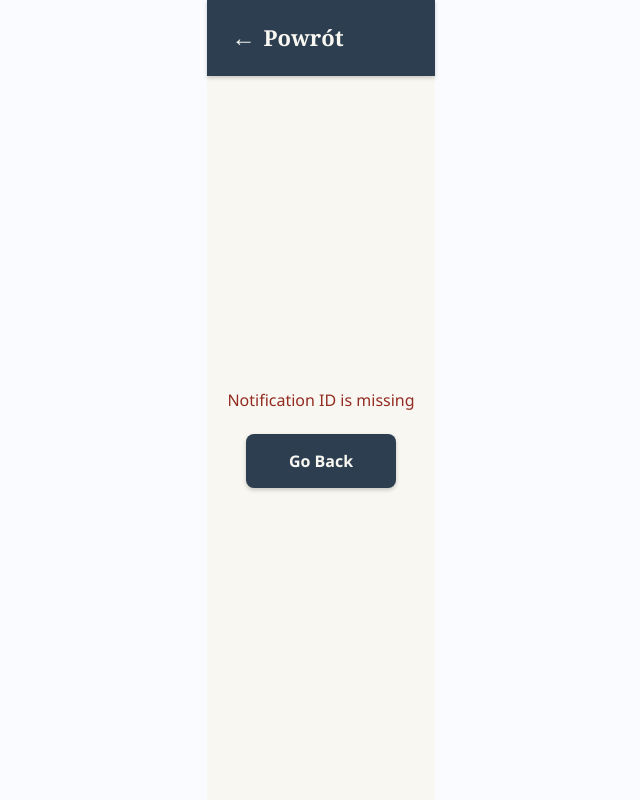
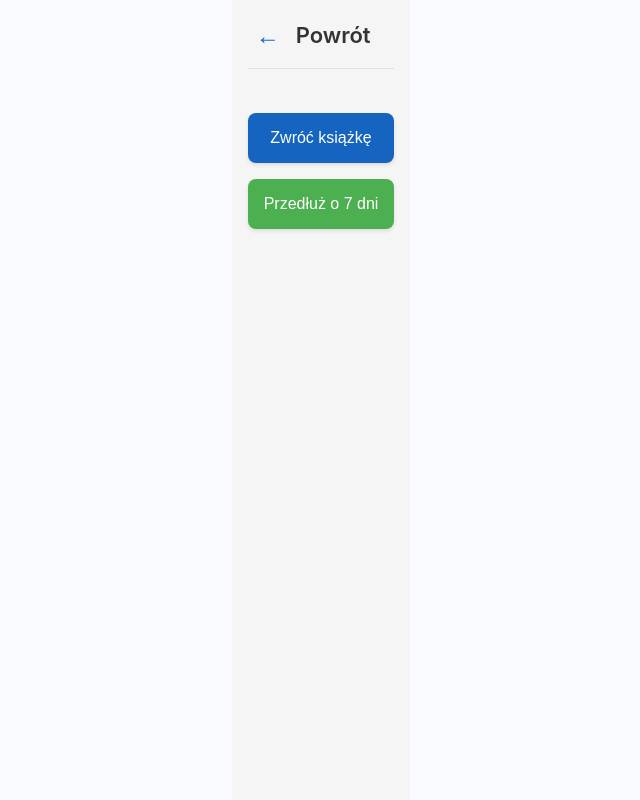
Before and after one commit to KajetanJanusz/biblioteka_drf_vue, a React (Vite) app: page /return-book/1 in a window 1280 px wide. Shown: the whole page, without its empty margins (319-959 px from the left). Built offline with nearby package versions, Linux system fonts and the light colour scheme.

Commit message:
fix return book

```diff
--- a/src/screens/DashboardCustomer.jsx
+++ b/src/screens/DashboardCustomer.jsx
@@ -211,10 +211,12 @@ const DashboardCustomer = () => {
                 <div
                   className={
                     'inline-block mt-2 px-2 py-1 text-xs rounded text-white ' +
-                    (b.is_extended ? 'bg-gray-600' : 'bg-blue-800')
+                    (b.status === 'pending' ? 'bg-yellow-500' :
+                     b.is_extended ? 'bg-gray-600' : 'bg-blue-800')
                   }
                 >
-                  {b.is_extended ? 'Przedłużony' : daysRemaining(b.due_date)}
+                  {b.status === 'pending' ? 'Oczekujący' :
+                   b.is_extended ? 'Przedłużony' : daysRemaining(b.due_date)}
                 </div>
                 <div className="text-xs text-gray-600 mt-1">
                   {formatDate(b.rental_date)} – {formatDate(b.due_date)}
--- a/src/screens/ReturnBook.jsx
+++ b/src/screens/ReturnBook.jsx
@@ -1,12 +1,10 @@
 import React, { useState } from 'react';
-import { useNavigate, useParams, useLocation } from 'react-router-dom';
+import { useNavigate, useParams } from 'react-router-dom';
 import { bookApi } from '../services/apiServices';
 
 const ReturnBook = () => {
   const navigate = useNavigate();
   const { rentalId } = useParams();
-  const location = useLocation();
-  const notificationId = location.state?.notificationId;
   const [loading, setLoading] = useState(false);
 
   const returnBook = async () => {
@@ -46,7 +44,7 @@ const ReturnBook = () => {
     }
   };
 
-  if (!rentalId || !notificationId) {
+  if (!rentalId) {
     return (
       <div style={styles.safeArea}>
         <div style={styles.container}>
@@ -57,9 +55,7 @@ const ReturnBook = () => {
             <h1 style={styles.headerTitle}>Powrót</h1>
           </div>
           <div style={styles.contentContainer}>
-            <p style={styles.errorText}>
-              {!rentalId ? 'Rental ID is missing' : 'Notification ID is missing'}
-            </p>
+            <p style={styles.errorText}>Rental ID is missing</p>
             <button style={styles.button} onClick={() => navigate(-1)}>
               <span style={styles.buttonText}>Go Back</span>
             </button>
@@ -112,118 +108,139 @@ const ReturnBook = () => {
   );
 };
 
-// Inline styles to replace React Native StyleSheet
 const styles = {
   safeArea: {
     flex: 1,
-    backgroundColor: '#2c3e50',
+    backgroundColor: '#f5f5f5',
     minHeight: '100vh',
+  },
+  container: {
+    maxWidth: '600px',
+    margin: '0 auto',
+    padding: '16px',
     display: 'flex',
     flexDirection: 'column',
-  },
-  container: {
-    flex: 1,
-    backgroundColor: '#f9f7f1',
-    minHeight: '100vh',
-    display: 'flex',
-    flexDirection: 'column',
+    height: '100%',
   },
   header: {
     display: 'flex',
-    flexDirection: 'row',
     alignItems: 'center',
-    backgroundColor: '#2c3e50',
-    padding: '16px',
-    boxShadow: '0 2px 4px rgba(0, 0, 0, 0.2)',
+    marginBottom: '24px',
+    paddingBottom: '12px',
+    borderBottom: '1px solid #e0e0e0',
+  },
+  backButton: {
+    background: 'none',
+    border: 'none',
+    cursor: 'pointer',
+    fontSize: '24px',
+    padding: '8px',
+    marginRight: '8px',
+    color: '#1565c0',
+    display: 'flex',
+    alignItems: 'center',
+    justifyContent: 'center',
+    borderRadius: '50%',
+    width: '40px',
+    height: '40px',
+    transition: 'background-color 0.2s',
+  },
+  backButtonText: {
+    fontSize: '24px',
+    lineHeight: '1',
   },
   headerTitle: {
     fontSize: '22px',
-    fontWeight: 'bold',
-    color: '#f9f7f1',
-    marginLeft: '16px',
-    fontFamily: 'Georgia, serif',
-    margin: 0,
+    fontWeight: '600',
+    margin: '0',
+    color: '#333',
   },
   buttonsContainer: {
-    flex: 1,
+    display: 'flex',
+    flexDirection: 'column',
+    gap: '16px',
+    marginTop: '20px',
+  },
+  button: {
+    backgroundColor: '#1565c0',
+    border: 'none',
+    borderRadius: '8px',
+    color: 'white',
+    cursor: 'pointer',
+    padding: '16px',
+    fontSize: '16px',
+    fontWeight: '500',
+    transition: 'background-color 0.2s',
+    boxShadow: '0 2px 4px rgba(0, 0, 0, 0.1)',
+  },
+  buttonExtend: {
+    backgroundColor: '#4caf50',
+    border: 'none',
+    borderRadius: '8px',
+    color: 'white',
+    cursor: 'pointer',
+    padding: '16px',
+    fontSize: '16px',
+    fontWeight: '500',
+    transition: 'background-color 0.2s',
+    boxShadow: '0 2px 4px rgba(0, 0, 0, 0.1)',
+  },
+  buttonText: {
+    fontWeight: '500',
+  },
+  loadingContainer: {
+    display: 'flex',
+    justifyContent: 'center',
+    alignItems: 'center',
+    height: '200px',
+  },
+  spinner: {
+    width: '40px',
+    height: '40px',
+    border: '4px solid rgba(0, 0, 0, 0.1)',
+    borderRadius: '50%',
+    borderTop: '4px solid #1565c0',
+    animation: 'spin 1s linear infinite',
+  },
+  contentContainer: {
     display: 'flex',
     flexDirection: 'column',
     justifyContent: 'center',
     alignItems: 'center',
-    padding: '20px',
-  },
-  contentContainer: {
-    flex: 1,
-    display: 'flex',
-    flexDirection: 'column',
-    justifyContent: 'center',
-    alignItems: 'center',
-    padding: '20px',
-  },
-  backButton: {
-    background: 'none',
-    border: 'none',
-    padding: '8px',
-    cursor: 'pointer',
-  },
-  backButtonText: {
-    fontSize: '24px',
-    color: '#f9f7f1',
-    fontWeight: 'bold',
-  },
-  button: {
-    backgroundColor: '#2c3e50',
-    padding: '16px',
-    borderRadius: '8px',
-    marginBottom: '20px',
-    width: '80%',
-    textAlign: 'center',
-    boxShadow: '0 2px 4px rgba(0, 0, 0, 0.2)',
-    border: 'none',
-    cursor: 'pointer',
-  },
-  buttonExtend: {
-    backgroundColor: '#27ae60',
-    padding: '16px',
-    borderRadius: '8px',
-    marginBottom: '20px',
-    width: '80%',
-    textAlign: 'center',
-    boxShadow: '0 2px 4px rgba(0, 0, 0, 0.2)',
-    border: 'none',
-    cursor: 'pointer',
-  },
-  buttonText: {
-    color: '#f9f7f1',
-    fontSize: '16px',
-    fontWeight: 'bold',
-    fontFamily: 'Avenir, "Segoe UI", sans-serif',
-  },
-  loadingContainer: {
-    flex: 1,
-    display: 'flex',
-    justifyContent: 'center',
-    alignItems: 'center',
-  },
-  spinner: {
-    width: '40px',
-    height: '40px',
-    border: '4px solid rgba(44, 62, 80, 0.2)',
-    borderRadius: '50%',
-    borderTop: '4px solid #2c3e50',
-    animation: 'spin 1s linear infinite',
+    padding: '32px 16px',
+    gap: '24px',
   },
   errorText: {
+    color: '#d32f2f',
+    fontSize: '18px',
     textAlign: 'center',
-    margin: '20px 0',
-    fontSize: '16px',
-    color: '#922b21',
-    fontFamily: 'Avenir, "Segoe UI", sans-serif',
   },
   '@keyframes spin': {
     '0%': { transform: 'rotate(0deg)' },
     '100%': { transform: 'rotate(360deg)' },
-  }
+  },
 };
 
+// Dodanie animacji dla loadera
+const spinKeyframes = `
+@keyframes spin {
+  0% { transform: rotate(0deg); }
+  100% { transform: rotate(360deg); }
+}
+`;
+
+// Dodanie stylu globalnego dla animacji
+const addGlobalStyle = (css) => {
+  const head = document.head || document.getElementsByTagName('head')[0];
+  const style = document.createElement('style');
+  style.type = 'text/css';
+  style.appendChild(document.createTextNode(css));
+  head.appendChild(style);
+};
+
+// Dodanie animacji po renderowaniu komponentu
+if (typeof window !== 'undefined') {
+  addGlobalStyle(spinKeyframes);
+}
+
 export default ReturnBook;
--- a/src/services/authService.ts
+++ b/src/services/authService.ts
@@ -1,6 +1,6 @@
 import axios from 'axios';
 
-const API_URL = 'http://192.168.200.135:8000/api/';
+const API_URL = 'http://localhost:8000/api/';
 
 export const api = axios.create({
   baseURL: API_URL,
```
Also changed, not shown: 1 other file (tests, documents, lock files or other folders).
